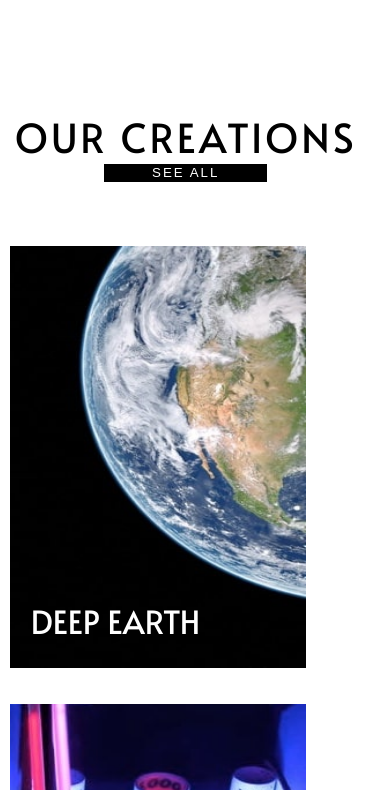
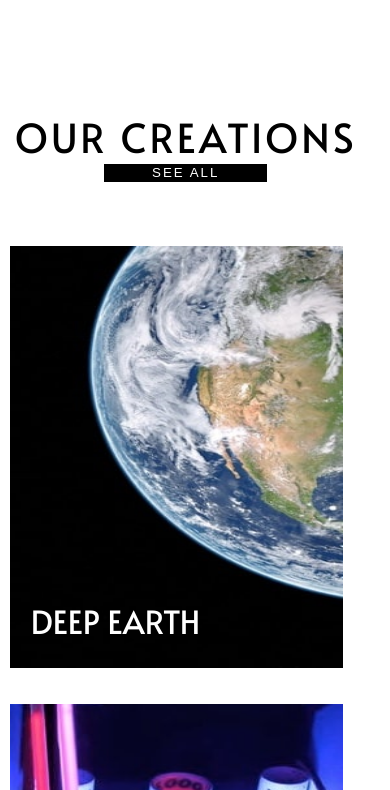
Before and after one commit to deverten/GSAP-Studio-Landing-Page, a plain HTML site: page index.html in a window 390 px wide. Shown: the part 1467-2257 px from the top of the page. Drawn offline with nearby package versions, Linux system fonts and the light colour scheme; a script that the page names is missing.

Commit message:
fixing widths

```diff
--- a/style.css
+++ b/style.css
@@ -309,10 +309,10 @@ footer p {
 	.img-box7 img,
 	.img-box8 img {
 		max-width: 100%;
-		width: 80%;
+		width: 90%;
 		height: 50vh;
-		margin: 1rem 0;
-		/* display: block; */
+		margin: 1rem auto;
+		/* display: blck; */
 		/* height: 50vh; */
 		/* object-fit:fill; */
 		/* max-width: 100%;
```
